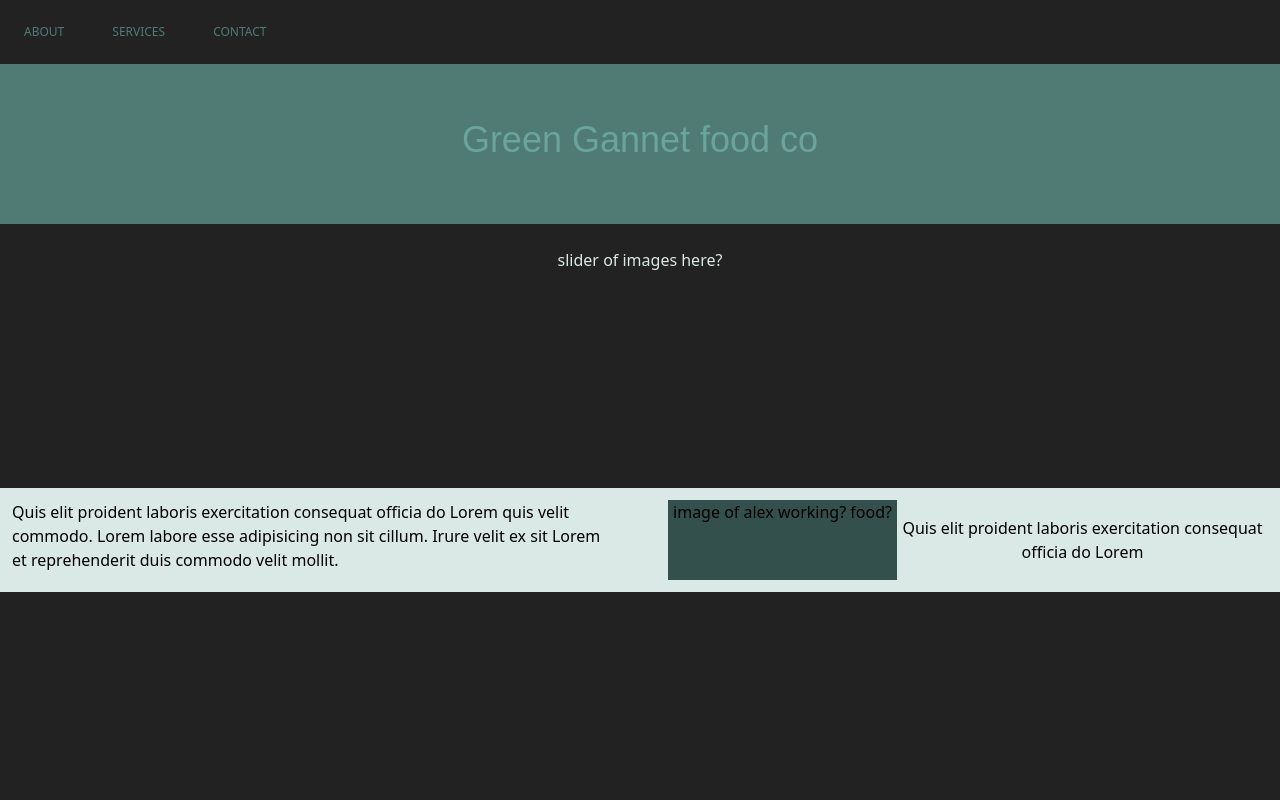
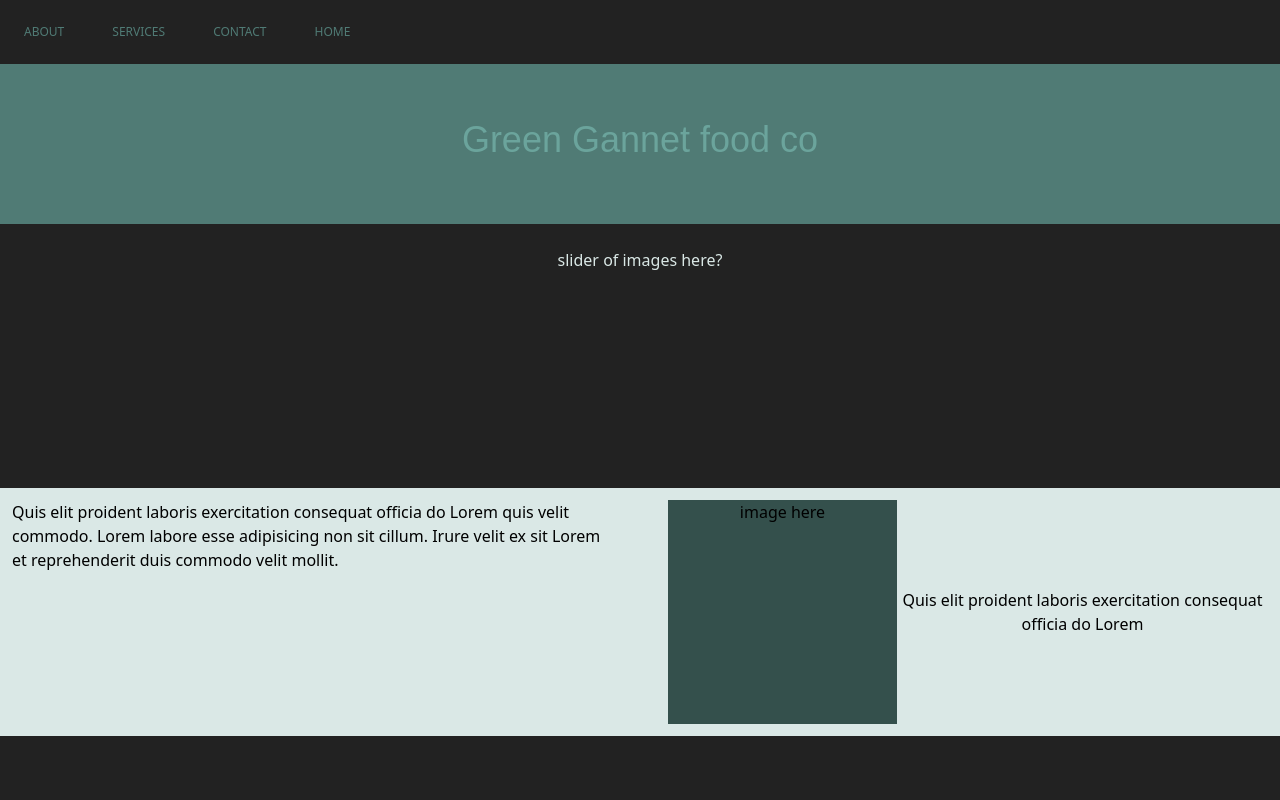
Before and after one commit to katy-evans/gg, a Next.js app: page / in a window 1280 px wide. Shown: the top 800 px of the page. Built offline with nearby package versions, Linux system fonts and the light colour scheme; a web font is replaced by a local one.

Commit message:
working on contact page. added text colour to hoverable links in nav

```diff
--- a/components/Landing/index.js
+++ b/components/Landing/index.js
@@ -41,8 +41,9 @@ const Landing = () => {
           </div>
           <div className="col-span-2 md:col-span-1 text-center">
             <div className="flex justify-center items-center">
-				<div className="bg-gannet-900 h-20 w-1/2">
-					image of alex working? food?
+				<div className="bg-gannet-900 h-56 w-1/2">
+					{/* <Image src="/images/firefood.jpg" alt="food" width={300} height={400} /> */}
+					<p>image here</p>
 				</div>
 				<p>
 					Quis elit proident laboris exercitation consequat officia do
--- a/components/Nav/index.js
+++ b/components/Nav/index.js
@@ -38,13 +38,13 @@ const handleClick = () => {
         <div
           className={`${
             active ? "" : "hidden"
-          } mx-auto md:inline-flex md:flex-grow md:w-auto`}
+          } mx-auto md:inline-flex md:flex-grow md:w-auto z-50`}
         >
           <ul className="md:flex uppercase text-xs justify-evenly items-center md:static md:w-auto transition-all ease-in duration-500 text-gannet-700 py-2 h-screen md:h-auto text-center bg-[#222]">
             <li className="mx-6 my-6 md:my-0">
               <Link href="/about">
                 <a
-                  className={`hover:font-bold  ${active ? "" : "block"}`}
+                  className={`hover:text-gannet-500  ${active ? "" : "block"}`}
                   onClick={handleClick}
                 >
                   About
@@ -54,7 +54,7 @@ const handleClick = () => {
             <li className="mx-6 my-6 md:my-0">
               <Link href="/services">
                 <a
-                  className={`hover:font-bold ${active ? "" : "block"}`}
+                  className={`hover:text-gannet-500 ${active ? "" : "block"}`}
                   onClick={handleClick}
                 >
                   Services
@@ -64,7 +64,7 @@ const handleClick = () => {
             <li className="mx-6 my-6 md:my-0">
               <Link href="/contact">
                 <a
-                  className={`hover:font-bold ${active ? "" : "block"}`}
+                  className={`hover:text-gannet-500 ${active ? "" : "block"}`}
                   onClick={handleClick}
                 >
                   Contact
@@ -74,7 +74,7 @@ const handleClick = () => {
             <li className="mx-6 my-6 md:my-0">
               <Link href="/">
                 <a
-                  className={`hover:font-bold ${active ? "" : "hidden"}`}
+                  className={`hover:text-gannet-500 ${active ? "" : "block"}`}
                   onClick={handleClick}
                 >
                   Home
--- /dev/null
+++ b/components/Thankyou/index.js
@@ -0,0 +1,9 @@
+import React from 'react'
+
+const ThankyouPage = () => {
+  return (
+	<div><h1>Thanks! We'll get back to you asap</h1></div>
+  )
+}
+
+export default ThankyouPage
--- a/pages/contact.js
+++ b/pages/contact.js
@@ -1,36 +1,39 @@
 import React from 'react'
+import Link from 'next/link'
+import ThankyouPage from '../components/Thankyou';
 
 const contact = () => {
   return (
         <>
 
-        <form action="" className="p-10 max-w-xl mx-auto shadow-lg bg-[#222] rounded-md">
+        <form action="https://formsubmit.co/1katytogo@gmail.com" method="POST" className="p-10 max-w-xl mx-auto shadow-lg bg-[#222] rounded-md">
+		{/* <input type="hidden" name="_next" value={ <ThankyouPage /> } /> */}
         <div className="mb-10">
             <h1 className="font-slab text-4xl mb-3 text-gannet-600">Get in touch</h1>
             <p className="font-medium text-lg mb-5 text-gannet-600">We&apos;ll get back to you as soon as we can.</p>
         </div>
         <div className="mb-5">
             <label htmlFor="enquiry" className="text-lg flex justify-between items-end text-gannet-600"><span>Enquiry</span><span className="text-xs text-red-500">Required</span></label>
-            <textarea name="enquiry" id="enquiry" cols="30" rows="10" className="shadow-md mt-1 block w-full sm:text-sm rounded-none border-gray-900 dark:border-gray-100 bg-white"></textarea>
+            <textarea name="enquiry" id="enquiry" required cols="30" rows="10" className="shadow-md mt-1 block w-full sm:text-sm rounded-none border-gray-900 dark:border-gray-100 bg-white"></textarea>
         </div>
         <div className="mb-5">
             <label htmlFor="name" className="text-lg flex justify-between items-end text-gannet-600"><span>Name</span><span className="text-xs text-red-500 ">Required</span></label>
             <div className="mt-1 flex shadow-md">
                 {/* <span className="inline-flex items-center px-3 rounded-none border border-r-0 border-gray-900 dark:border-gray-100"><i className="fas fa-user"></i></span> */}
-                <input type="text" name="name" className="flex-1 block w-full sm:text-sm rounded-none border border-gray-900 dark:border-gray-100 bg-white"></input>
+                <input type="text" name="name" required className="flex-1 block w-full sm:text-sm rounded-none border border-gray-900 dark:border-gray-100 bg-white"></input>
             </div>
         </div>
         <div className="mb-5">
             <label htmlFor="email" className="text-lg flex justify-between items-end text-gannet-600"><span>Email</span><span className="text-xs text-red-500">Required</span></label>
             <div className="mt-1 flex shadow-md">
                 {/* <span className="inline-flex items-center px-3 rounded-none border border-r-0 border-gray-900 dark:border-gray-100"><i className="fas fa-envelope"></i></span> */}
-                <input type="email" name="email" className="flex-1 block w-full sm:text-sm rounded-none border border-gray-900 dark:border-gray-100 bg-white"></input>
+                <input type="email" name="email" required className="flex-1 block w-full sm:text-sm rounded-none border border-gray-900 dark:border-gray-100 bg-white"></input>
             </div>
         </div>
 
 		{/* button  */}
         <div>
-            <button type="button" className="font-medium rounded-none p-2 w-full focus:outline-none focus:ring-2 focus:ring-offset-2 shadow-md bg-gray-800 text-[#222] bg-gannet-400 hover:bg-gannet-600 hover:text-white transition duration-300"><i className="fas fa-check"></i> Send</button>
+            <button type="submit" className="font-medium rounded-none p-2 w-full focus:outline-none focus:ring-2 focus:ring-offset-2 shadow-md bg-gray-800 text-[#222] bg-gannet-400 hover:bg-gannet-600 hover:text-white transition duration-300"><i className="fas fa-check"></i>Send</button>
         </div>
     </form>
     </>
```
